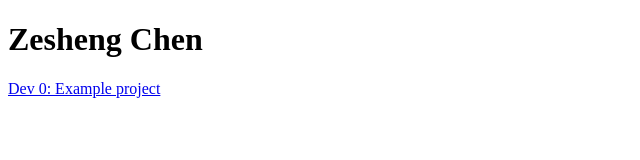
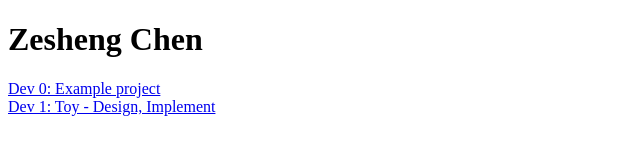
Before and after one commit to wingmancover/Dev0_Example, a plain HTML site: page index.html in a window 1280 px wide. Shown: the whole page, without its empty margins (0-640 px from the left). Drawn offline with Linux system fonts and the light colour scheme.

Commit message:
Update index.html to include a link to Dev1

```diff
--- a/index.html
+++ b/index.html
@@ -14,6 +14,8 @@
 		<p>
 			<a href="resources/Dev0/game.html" target="_blank">Dev 0: Example project </a>
 			<br>
+			<a href="resources/Dev1/game.html" target="_blank">Dev 1: Toy - Design, Implement </a>
+			<br>
 		</p>
 
 	</body>
```
